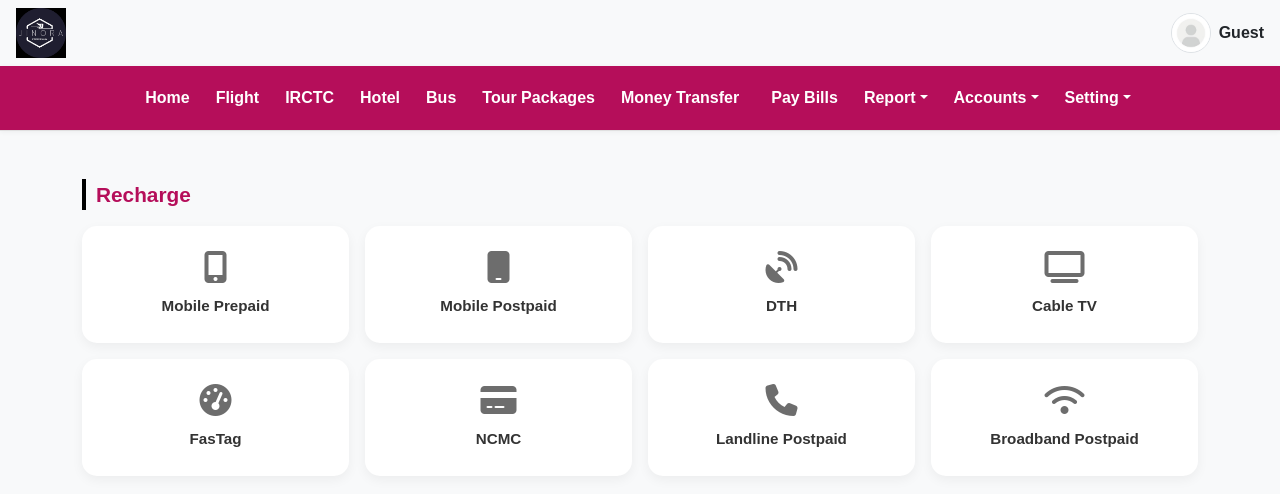
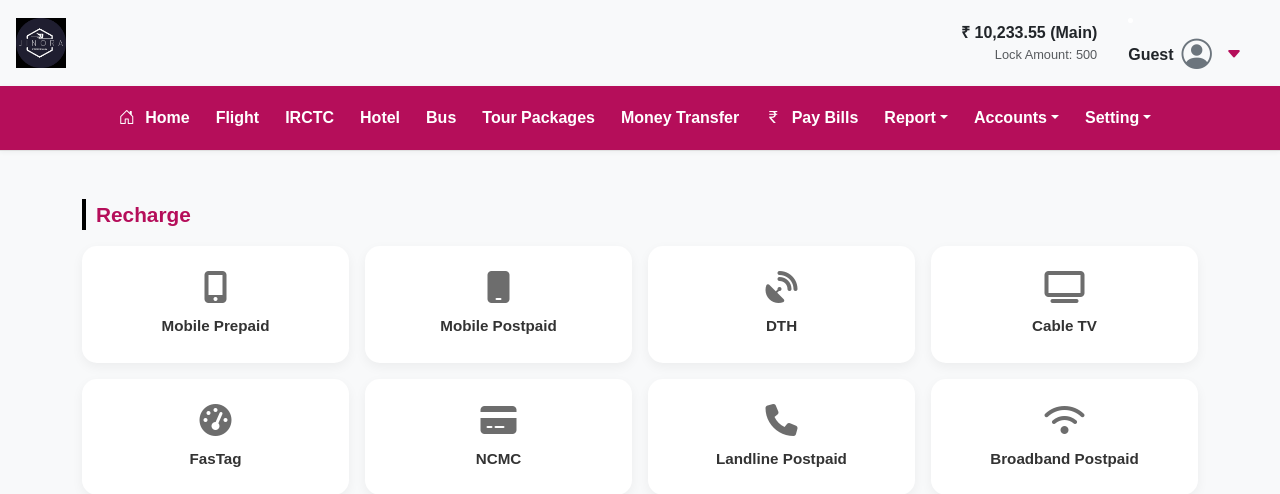
Before and after one commit to ZPay1/jinorainternet.co.in, a Django app: template templates/service_dashboard.html in a window 1280 px wide. Shown: the top 494 px of the page. Run offline with Django 4.2, Linux system fonts and the light colour scheme; the template is opened without the code that fills it, so the values that code supplies are empty.

Commit message:
First commit

```diff
--- a/lelifeproject/urls.py
+++ b/lelifeproject/urls.py
@@ -29,6 +29,7 @@
     # Homeppage url  =========================================
     path('', views.homepage_view, name='homepage_view'),
     path('homepage', views.new_homepage_view, name='new_homepage'),
+    path('logout/',views.logout_view, name='logout'),
 
     path('our-service', views.our_service_view, name='our_service'),
     path('about-us', views.about_us_view, name='about_us'),
--- a/templates/home.html
+++ b/templates/home.html
@@ -49,6 +49,7 @@
     /* Tour Package Card */
     .tour-card img {
       border-radius: 10px;
+
     }
   </style>
 </head>
@@ -58,6 +59,7 @@
 
 
 {% include 'partner_section.html' %}
+
 {% include 'lelife_benefits.html' %}
 
 
@@ -68,7 +70,7 @@
 {% include "tour_package.html" %}
 
 
-<script src="https://cdn.jsdelivr.net/npm/bootstrap@5.3.0/dist/js/bootstrap.bundle.min.js"></script>
+
 </body>
 </html>
 {% endblock %}
--- a/templates/our_service.html
+++ b/templates/our_service.html
@@ -339,5 +339,5 @@
 
 
 
-<script src="https://cdn.jsdelivr.net/npm/bootstrap@5.3.0/dist/js/bootstrap.bundle.min.js"></script>
+
 {% endblock %}
--- a/templates/partner_section.html
+++ b/templates/partner_section.html
@@ -22,7 +22,7 @@
 
 /* Hero Section */
 .hero {
-  background: url('https://images.unsplash.com/photo-1501555088652-021faa106b9b?q=80&w=1173&auto=format&fit=crop&ixlib=rb-4.1.0&ixid=M3wxMjA3fDB8MHxwaG90by1wYWdlfHx8fGVufDB8fHx8fA%3D%3D') center/cover no-repeat;
+  background: url('/media/bg_image.jpg') center/cover no-repeat;
   height: 100vh;
   display: flex;
   align-items: center;
--- a/templates/service_dashboard.html
+++ b/templates/service_dashboard.html
@@ -8,6 +8,7 @@
   <link href="https://cdnjs.cloudflare.com/ajax/libs/font-awesome/6.5.0/css/all.min.css" rel="stylesheet"> -->
   <link href="https://cdn.jsdelivr.net/npm/bootstrap@5.3.2/dist/css/bootstrap.min.css" rel="stylesheet">
   <link href="https://cdnjs.cloudflare.com/ajax/libs/font-awesome/6.5.0/css/all.min.css" rel="stylesheet">
+
   <style>
     body {
       background: #f4f7fa;
@@ -210,6 +211,16 @@
       .wallet-info { display: none; }
       .username { display: none; }
     }
+
+        /* Override responsive hiding for .username on mobile & tablets */
+        @media (max-width: 992px) {
+          .username {
+            display: block !important;
+            text-align: right;
+            margin-bottom: 2px;
+          }
+        }
+
   </style>
 </head>
 <body>
@@ -222,8 +233,6 @@
     <img src="/media/JINORA_logo.png" alt="Logo" height="40">
   </div>
 
-  <!-- User Section -->
-  {% if user_data %}
   <div class="user-section d-flex align-items-center gap-3">
 
     <!-- Wallet Info -->
@@ -231,45 +240,77 @@
       <div class="amount fw-bold text-dark">₹ 10,233.55 (Main)</div>
       <div class="lock small text-muted">Lock Amount: 500</div>
     </div>
-
-      <!-- Username and ID (visible on all devices, including mobile) -->
-      <div class="username text-dark text-end fw-bold" style="font-weight: bold;">
+  <li class="nav-item dropdown pe-3">
+    <a class="nav-link nav-profile d-flex align-items-center pe-0" href="#" data-bs-toggle="dropdown">
+      {% if user_data %}
+        <div class="username text-dark text-end fw-bold" style="font-weight: bold; margin-right: 15px;">
           <div>{{ user_data.username }}</div>
           <small class="text-muted">{{ user_data.userid }}</small>
         </div>
-
-      <!-- Profile Image -->
-      <div class="profile-section">
+        <span id="profile-container" class="d-flex align-items-center">
+          <!-- Bootstrap Icons CDN -->
+          <link rel="stylesheet" href="https://cdn.jsdelivr.net/npm/bootstrap-icons@1.10.5/font/bootstrap-icons.css">
           {% if user_data.profile %}
             <img src="https://api.jinora.co.in{{ user_data.profile }}"
-               alt="Profile" class="rounded-circle border" width="40" height="40">
+              alt="Profile"
+              class="rounded-circle"
+              style="width: 35px; height: 35px;"
+              onerror="this.style.display='none'; document.getElementById('fallback-icon').style.display='inline-block';">
+            <i id="fallback-icon" class="bi bi-person-circle" style="display: none; font-size: 1.9rem; color: #6c757d; vertical-align: middle;"></i>
           {% else %}
-          <img src="/media/profiles.jpeg"
-               alt="Default Profile" class="rounded-circle border" width="40" height="40">
+            <i class="bi bi-person-circle" style="font-size: 1.9rem; color: #6c757d; vertical-align: middle;"></i>
           {% endif %}
+          <i class="bi bi-caret-down-fill ms-2" style="font-size:1.0rem; color:#b50e5a;"></i>
+        </span>
+      {% else %}
+        <span class="fw-semibold text-dark me-2" style="margin-right:15px;">Guest</span>
+        <span id="profile-container" class="d-flex align-items-center">
+          <!-- Bootstrap Icons CDN -->
+          <link rel="stylesheet" href="https://cdn.jsdelivr.net/npm/bootstrap-icons@1.10.5/font/bootstrap-icons.css">
+          <i class="bi bi-person-circle" style="font-size: 1.9rem; color: #6c757d; vertical-align: middle;"></i>
+          <i class="bi bi-caret-down-fill ms-2" style="font-size:1.0rem; color:#b50e5a;"></i>
+        </span>
+      {% endif %}
+    </a>
+    <ul class="dropdown-menu dropdown-menu-end dropdown-menu-arrow profile">
+
+
+      <li>
+        <a class="dropdown-item d-flex align-items-center" href="">
+          <i class="bi bi-person"></i>
+          <span style="margin-left: 8px;">My Profile</span>
+        </a>
+      </li>
+      <li>
+        <hr class="dropdown-divider">
+      </li>
+      <li>
+        <a class="dropdown-item d-flex align-items-center" href="#">
+          <i class="bi bi-gear"></i>
+          <span style="margin-left: 8px;">Account Settings</span>
+        </a>
+      </li>
+      <li>
+        <hr class="dropdown-divider">
+      </li>
+      <li>
+        <a class="dropdown-item d-flex align-items-center" href="#">
+          <i class="bi bi-question-circle"></i>
+          <span style="margin-left: 8px;">Need Help?</span>
+        </a>
+      </li>
+      <li>
+        <hr class="dropdown-divider">
+      </li>
+      <li>
+        <a class="dropdown-item d-flex align-items-center" href="{% url 'logout' %}">
+          <i class="bi bi-box-arrow-right"></i>
+          <span style="margin-left: 8px;">Sign Out</span>
+        </a>
+      </li>
+    </ul><!-- End Profile Dropdown Items -->
+  </li><!-- End Profile Nav -->
   </div>
-
-      <style>
-        /* Override responsive hiding for .username on mobile & tablets */
-        @media (max-width: 992px) {
-          .username {
-            display: block !important;
-            text-align: right;
-            margin-bottom: 2px;
-          }
-        }
-      </style>
-
-    </div>
-  {% else %}
-    <!-- Guest User -->
-    <div class="d-flex align-items-center gap-2 profile-section">
-      <a href="{% url 'homepage_view' %}" class="text-decoration-none d-flex align-items-center gap-2">
-        <img src="/media/profiles.jpeg" alt="Profile" class="rounded-circle border" width="40" height="40">
-        <span class="fw-semibold text-dark">Guest</span>
-      </a>
-    </div>
-  {% endif %}
 </div>
 
 
```
Also changed, not shown: lelifeproject/views.py (+44 -0 lines), templates/contact_us.html (+4 -8 lines), templates/header.html (+6 -6 lines), templates/privacy_policy.html (+46 -32 lines), db.sqlite3, media/bg_image.jpg (added), media/bg_image1.jpg (added), templates/footer.html (line endings or trailing spaces). Lines whose indentation alone changed are shown as unchanged.
